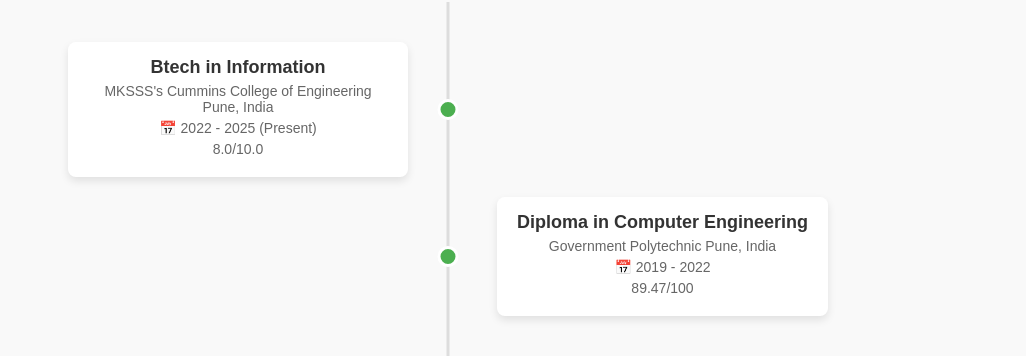
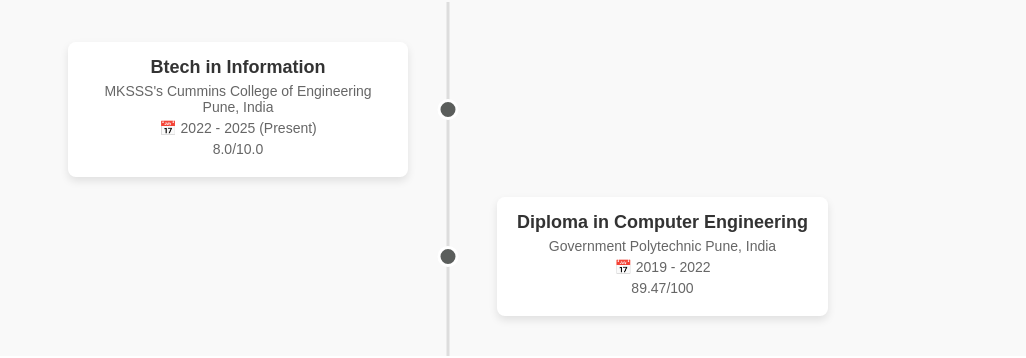
Before and after one commit to immmeenal/MinalChhatre, a React (Create React App) app: page / in a window 1280 px wide. Shown: the part 872-1230 px from the top of the page, without its empty margins (192-1218 px from the left). Built offline with nearby package versions, Linux system fonts and the light colour scheme; a web font is replaced by a local one.

Commit message:
education

```diff
--- a/src/assets/styles/Education.css
+++ b/src/assets/styles/Education.css
@@ -63,7 +63,7 @@
 .timeline-dot {
   width: 15px;
   height: 15px;
-  background-color: #4caf50;
+  background-color: #5b5e5c;
   border: 3px solid #fff;
   border-radius: 50%;
   position: absolute;
```
